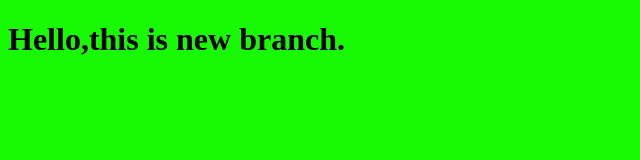
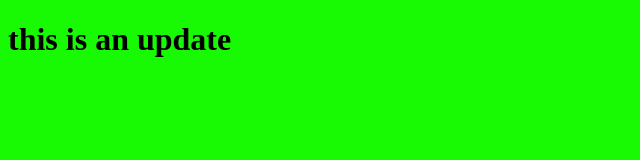
Before and after one commit to MohammadAlhajri/myproject, a plain HTML site: page index.html in a window 1280 px wide. Shown: the whole page, without its empty margins (0-640 px from the left). Drawn offline with Linux system fonts and the light colour scheme.

Commit message:
edit the html file

```diff
--- a/index.html
+++ b/index.html
@@ -8,7 +8,7 @@
     <link rel="stylesheet" href="style.css"
 </head>
 <body>
-  <h1>Hello,this is new branch.</h1>
+  <h1>this is an update</h1>
    <script src="app.js"></script>
 
 </body>
```
